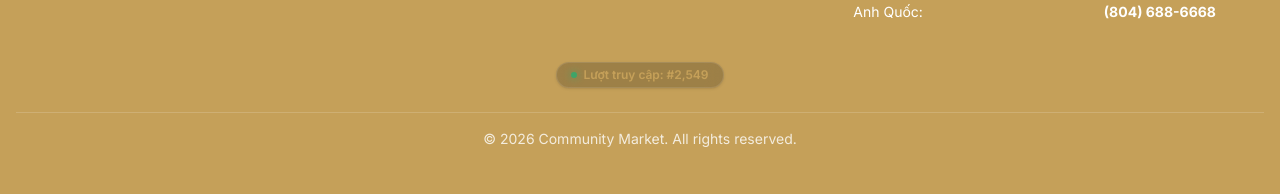
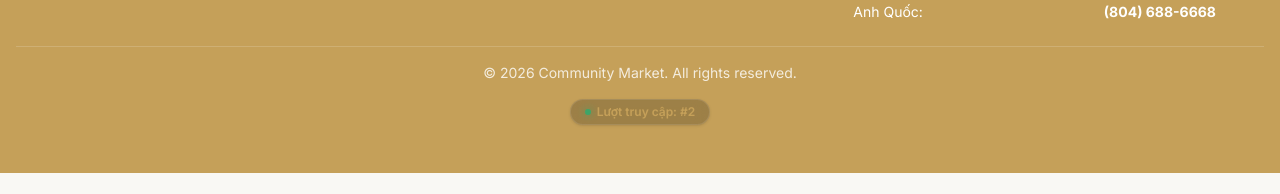
Before and after one commit to hieuliem/community-market, a Next.js app: page / in a window 1280 px wide. Shown: the part 5305-5499 px from the top of the page. After the commit the page ends 5478 px from the top, so only its background shows below. Built offline with nearby package versions, Linux system fonts and the light colour scheme; a web font is replaced by a local one.

Commit message:
Fix hydration warning and adjust footer layout

```diff
--- a/src/app/layout.tsx
+++ b/src/app/layout.tsx
@@ -27,6 +27,7 @@ export default function RootLayout({
     <html
       lang="vi"
       className={`${playfair.variable} ${inter.variable} h-full antialiased`}
+      suppressHydrationWarning
     >
       <body className="min-h-full flex flex-col font-sans bg-background text-foreground">
         {children}
--- a/src/components/sections/Footer.tsx
+++ b/src/components/sections/Footer.tsx
@@ -7,7 +7,7 @@ export function Footer() {
 
   useEffect(() => {
     // Read and synchronize with same counter storage key
-    let count = parseInt(localStorage.getItem("mock_global_visits") || "2548");
+    let count = parseInt(localStorage.getItem("mock_global_visits") || "1");
     if (sessionStorage.getItem("session_counted") !== "true") {
       count += 1;
       localStorage.setItem("mock_global_visits", count.toString());
@@ -87,18 +87,19 @@ export function Footer() {
         </div>
 
       </div>
+
+      <div className="text-center mt-6 pt-4 border-t border-primary-foreground/20 text-sm opacity-80">
+        © 2026 Community Market. All rights reserved.
+      </div>
+
       {visitorNumber !== null && (
-        <div className="flex justify-center mt-10 select-none">
+        <div className="flex justify-center mt-4 select-none">
           <div className="inline-flex items-center gap-1.5 bg-black/20 border border-primary-foreground/10 text-primary px-3.5 py-1 rounded-full text-xs font-semibold shadow-sm backdrop-blur-sm">
             <span className="w-1.5 h-1.5 rounded-full bg-emerald-500 animate-pulse shadow-[0_0_8px_#10b981]" />
             Lượt truy cập: #{visitorNumber.toLocaleString()}
           </div>
         </div>
       )}
-
-      <div className="text-center mt-6 pt-4 border-t border-primary-foreground/20 text-sm opacity-80">
-        © 2026 Community Market. All rights reserved.
-      </div>
     </footer>
   );
 }
```
